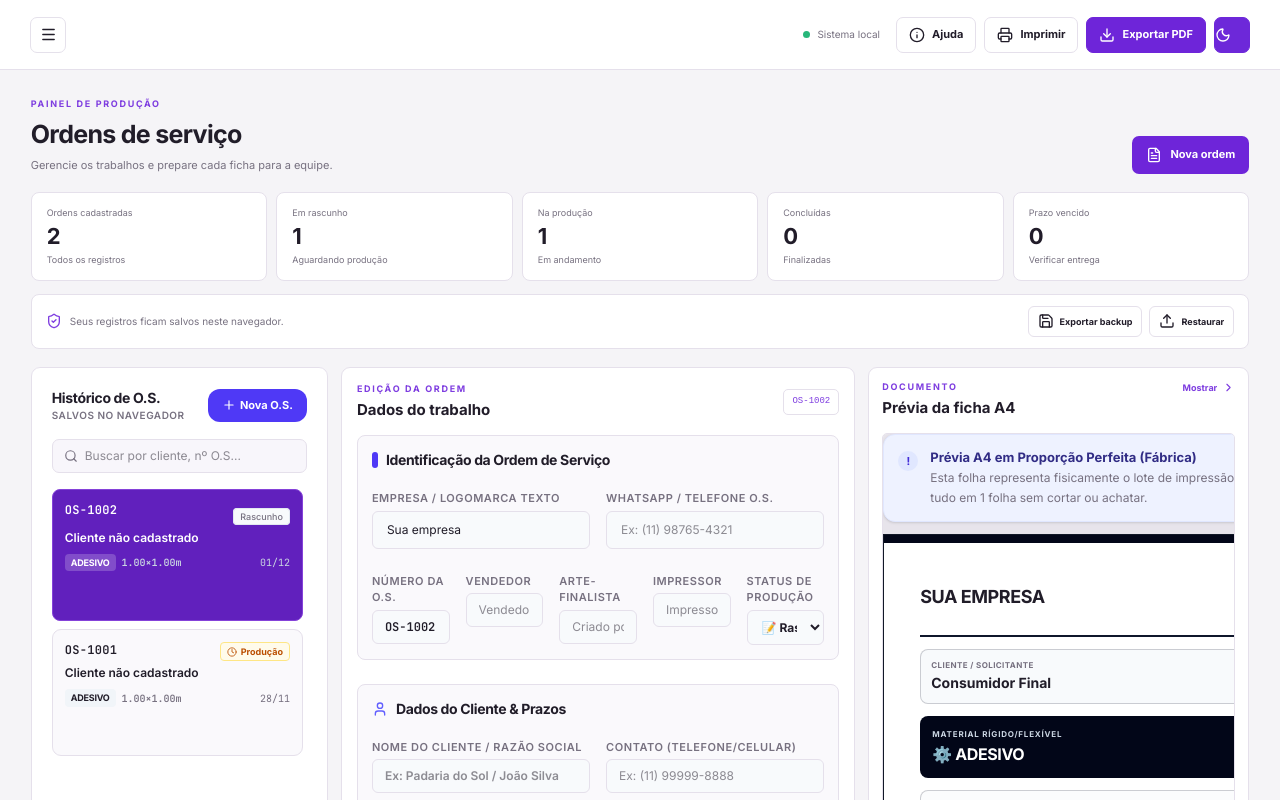
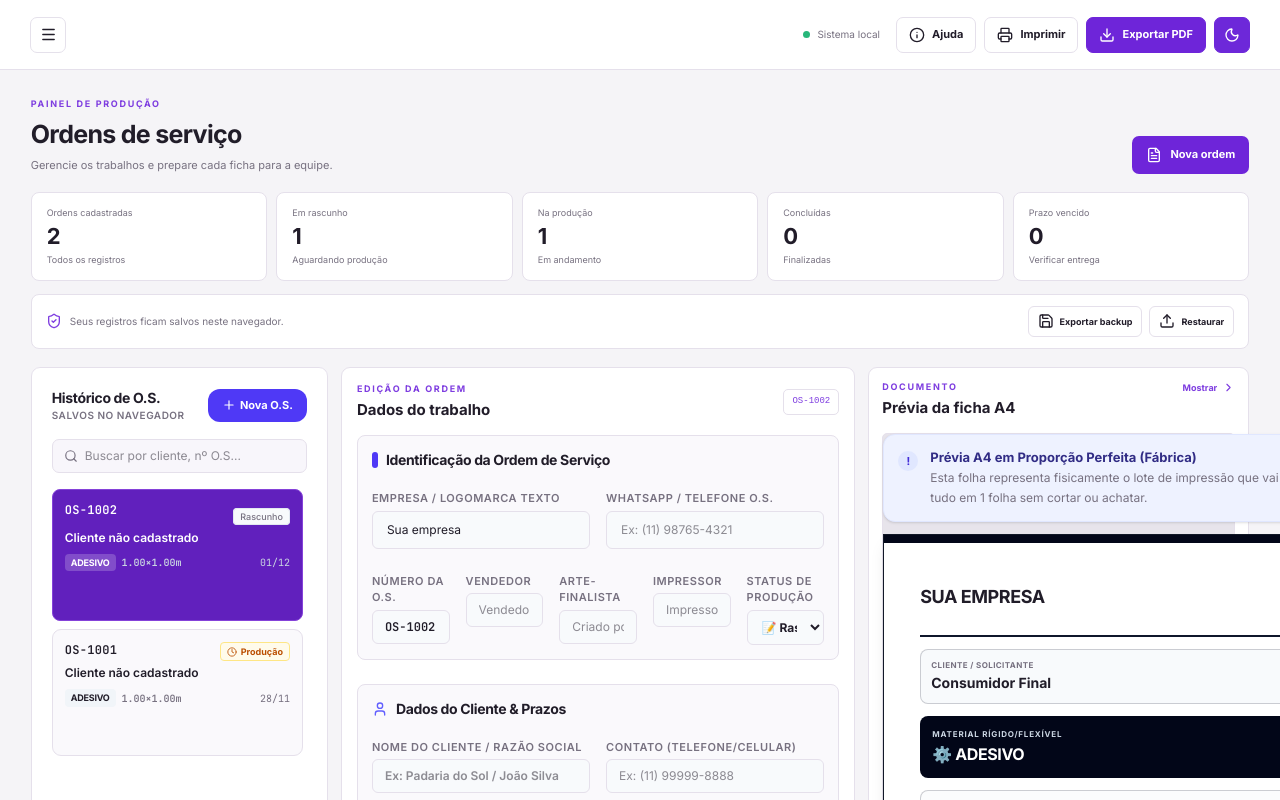
Before and after one commit to polar4851/geradordeos, a React (Vite) app: page / in a window 1280 px wide. Both pictures are taken after a click on the button "Nova ordem de serviço". Shown: the top 800 px of the page. Built offline with nearby package versions, Linux system fonts and the light colour scheme.

Commit message:
Stabilize theme toggle and show complete scaled A4 preview

```diff
--- a/src/index.css
+++ b/src/index.css
@@ -2178,3 +2178,118 @@ body { margin: 0; overflow-x: hidden; }
   .app-shell,.app-shell.sidebar-collapsed { padding-left:0 !important; }
   .app-shell .sidebar-mobile-toggle,.app-shell .sidebar-backdrop { display:none !important; }
 }
+
+
+/* Final interaction + A4 preview corrections. */
+.app-shell .theme-toggle,
+.app-shell .sidebar-theme {
+  appearance:none !important;
+  -webkit-appearance:none !important;
+  display:inline-flex !important;
+  align-items:center !important;
+  justify-content:center !important;
+  gap:8px !important;
+  min-width:36px !important;
+  min-height:36px !important;
+  padding:0 10px !important;
+  border:1px solid var(--t-line, #d8d2df) !important;
+  border-radius:7px !important;
+  background:var(--t-panel, #fff) !important;
+  color:var(--t-text, #211c29) !important;
+  box-shadow:none !important;
+  cursor:pointer !important;
+  opacity:1 !important;
+  filter:none !important;
+  transform:none !important;
+  transition:background-color .15s ease,border-color .15s ease,color .15s ease !important;
+}
+.app-shell .theme-toggle:hover,
+.app-shell .sidebar-theme:hover {
+  background:var(--t-panel-2, #f5f2f8) !important;
+  border-color:var(--t-purple, #7024dc) !important;
+  color:var(--t-purple, #7024dc) !important;
+  box-shadow:none !important;
+}
+.app-shell .theme-toggle:focus-visible,
+.app-shell .sidebar-theme:focus-visible {
+  outline:2px solid var(--t-purple, #7024dc) !important;
+  outline-offset:2px !important;
+}
+.app-shell .theme-toggle svg,
+.app-shell .sidebar-theme svg {
+  display:block !important;
+  width:16px !important;
+  height:16px !important;
+  flex:0 0 16px !important;
+  stroke:currentColor !important;
+}
+.app-shell.dark .theme-toggle,
+.app-shell.dark .sidebar-theme {
+  background:#17131f !important;
+  border-color:#40334f !important;
+  color:#d6b8ff !important;
+  box-shadow:none !important;
+}
+.app-shell.dark .theme-toggle:hover,
+.app-shell.dark .sidebar-theme:hover {
+  background:#21172e !important;
+  border-color:#8750cf !important;
+  color:#fff !important;
+}
+
+/* The preview scales the entire A4 sheet to the available column width.
+   No fixed-height clipping on the viewport or its wrappers. */
+.workspace-preview-panel,
+.workspace-preview-panel .preview-panel-content,
+.workspace-preview-panel .preview-viewport {
+  height:auto !important;
+  min-height:0 !important;
+  max-height:none !important;
+  overflow:visible !important;
+}
+.workspace-preview-panel .preview-panel-content {
+  display:block !important;
+  width:100% !important;
+  container-type:inline-size !important;
+}
+.workspace-preview-panel .preview-viewport {
+  display:block !important;
+  width:100% !important;
+  padding:0 !important;
+  box-sizing:border-box !important;
+  container-type:inline-size !important;
+  background:#e7e4eb !important;
+}
+.workspace-preview-panel .preview-viewport > .preview-scaled-page {
+  display:block !important;
+  width:794px !important;
+  min-width:794px !important;
+  max-width:794px !important;
+  height:auto !important;
+  max-height:none !important;
+  flex:none !important;
+  transform:none !important;
+  transform-origin:top left !important;
+  zoom:clamp(.25, calc((100cqw - 2px) / 794), 1) !important;
+}
+.workspace-preview-panel #a4-job-ticket {
+  display:flex !important;
+  width:794px !important;
+  min-width:794px !important;
+  max-width:794px !important;
+  height:1123px !important;
+  min-height:1123px !important;
+  max-height:1123px !important;
+  box-sizing:border-box !important;
+  overflow:hidden !important;
+  background:#fff !important;
+}
+@media (max-width:1250px) {
+  .workspace-preview-panel .preview-viewport > .preview-scaled-page {
+    zoom:clamp(.25, calc((100cqw - 2px) / 794), 1) !important;
+  }
+}
+@media print {
+  .app-shell .theme-toggle,
+  .app-shell .sidebar-theme { display:none !important; }
+}
```
